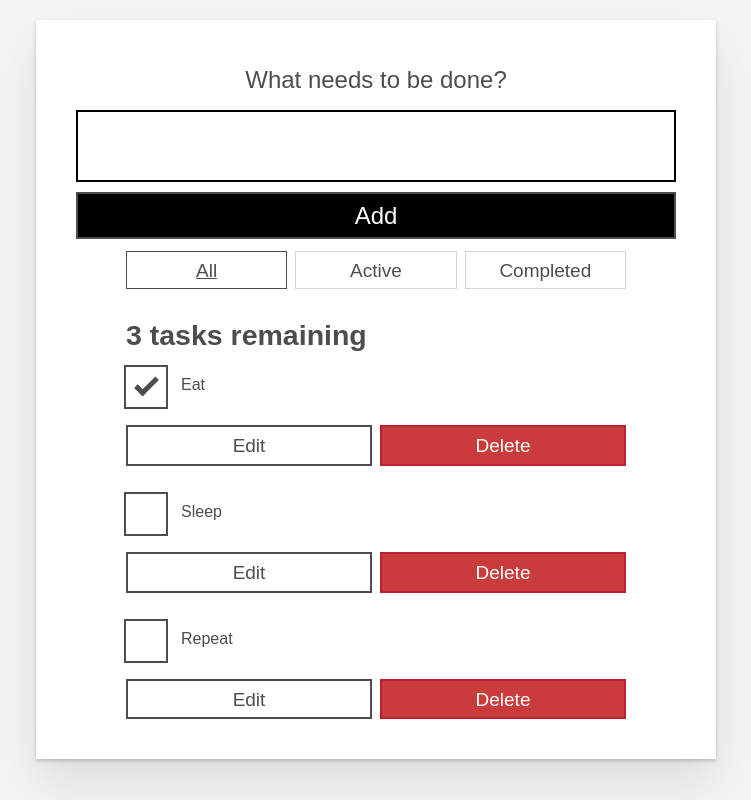
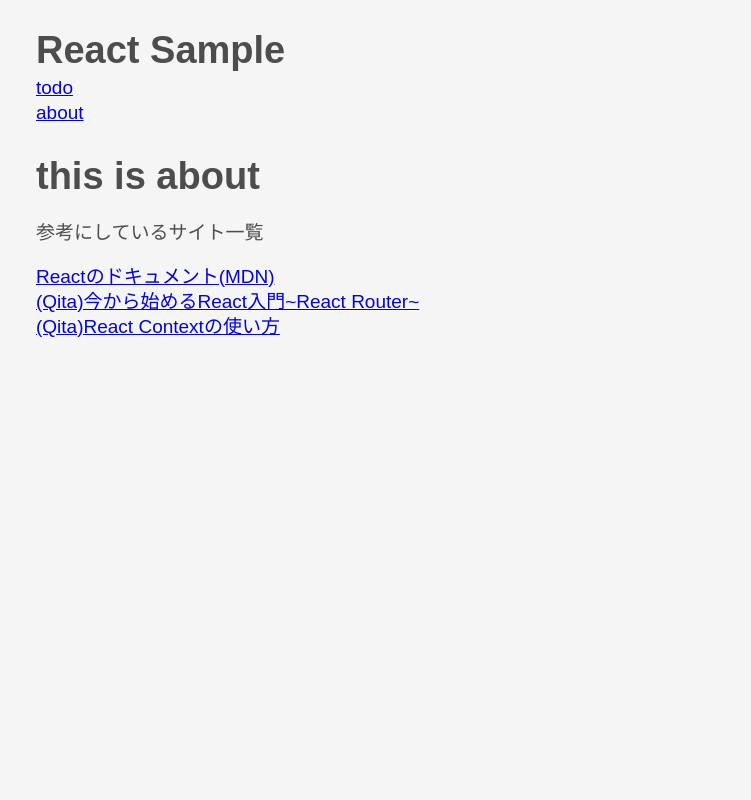
Before and after one commit to reibomaru/react_sample, a React (Create React App) app: page /about in a window 1280 px wide. Shown: the whole page, without its empty margins (264-1015 px from the left). Built offline with nearby package versions, Linux system fonts and the light colour scheme.

Commit message:
feat: react routerをなんとなく入れてみた

```diff
--- a/package.json
+++ b/package.json
@@ -35,5 +35,9 @@
       "last 1 firefox version",
       "last 1 safari version"
     ]
+  },
+  "devDependencies": {
+    "react-router": "^5.2.0",
+    "react-router-dom": "^5.2.0"
   }
 }
--- a/src/App.js
+++ b/src/App.js
@@ -1,99 +1,22 @@
-// import logo from './logo.svg';
-import React, { useState } from "react";
-import { nanoid } from "nanoid";
-import Form from "./components/Form";
-import FilterButton from "./components/FilterButton";
-import Todo from "./components/Todo";
 import './App.css';
+import { BrowserRouter as Router, Route, Link } from "react-router-dom";
+import TopPage from './pages/TopPage'
+import TodoPage from './pages/TodoPage'
+import AboutPage from './pages/AboutPage'
 
 function App(props) {
-  const FILTER_MAP = {
-    All: () => true,
-    Active: task => !task.completed,
-    Completed: task => task.completed
-  };
-  const FILTER_NAMES = Object.keys(FILTER_MAP);
-
-  const [tasks, setTasks] = useState(props.tasks);
-  const [filter, setFilter] = useState('All');
-
-  function addTask(name) {
-    alert(name);
-    const newTask = { id: "todo-"+nanoid(), name: name, completed: false };
-    setTasks([...tasks, newTask]);
-  }
-
-  function editTask(id, newName) {
-    const editedTaskList = tasks.map(task => {
-    // if this task has the same ID as the edited task
-      if (id === task.id) {
-        //
-        return {...task, name: newName}
-      }
-      return task;
-    });
-    setTasks(editedTaskList);
-  }
-
-  function deleteTask(id) {
-    const remainingTasks = tasks.filter(task => id !== task.id);
-    setTasks(remainingTasks);
-  }
-
-  function toggleTaskCompleted(id) {
-    const updatedTasks = tasks.map(task => {
-      // if this task has the same ID as the edited task
-      if (id === task.id) {
-        // use object spread to make a new object
-        // whose `completed` prop has been inverted
-        return {...task, completed: !task.completed}
-      }
-      return task;
-    });
-    setTasks(updatedTasks);
-  }
-  const taskList = tasks
-  .filter(FILTER_MAP[filter])
-  .map(task => (
-    <Todo
-      id={task.id}
-      name={task.name}
-      completed={task.completed}
-      key={task.id}
-      toggleTaskCompleted={toggleTaskCompleted}
-      deleteTask={deleteTask}
-      editTask={editTask}
-    />
-  ));
-
-  const filterList = FILTER_NAMES.map(name => (
-    <FilterButton
-      key={name}
-      name={name}
-      isPressed={name === filter}
-      setFilter={setFilter}
-    />
-  ));
-
-  const tasksNoun = taskList.length !== 1 ? 'tasks' : 'task';
-  const headingText = `${taskList.length} ${tasksNoun} remaining`;
-
-  return (
-    <div className="todoapp stack-large">
-      <Form addTask={addTask}/>
-      <div className="filters btn-group stack-exception">
-        {filterList}
-      </div>
-      <h2 id="list-heading">{headingText}</h2>
-      <ul
-        role="list"
-        className="todo-list stack-large stack-exception"
-        aria-labelledby="list-heading"
-      >
-        {taskList}
-      </ul>
+  return(
+    <div>
+      <h1>React Sample</h1>
+      <Router>
+        <Link to="/todo">todo</Link><br/>
+        <Link to="/about">about</Link>
+        <Route exact path="/" component={TopPage}></Route>
+        <Route path="/todo" component={TodoPage} ></Route>
+        <Route path="/about" component={AboutPage}></Route>
+      </Router>
     </div>
-  );
+  )
 }
 
 export default App;
--- a/src/index.js
+++ b/src/index.js
@@ -4,15 +4,9 @@ import './index.css';
 import App from './App';
 import reportWebVitals from './reportWebVitals';
 
-const DATA = [
-  { id: "todo-0", name: "Eat", completed: true },
-  { id: "todo-1", name: "Sleep", completed: false },
-  { id: "todo-2", name: "Repeat", completed: false }
-];
-
 ReactDOM.render(
   <React.StrictMode>
-    <App tasks={DATA}/>
+    <App />
   </React.StrictMode>,
   document.getElementById('root')
 );
--- /dev/null
+++ b/src/pages/AboutPage.js
@@ -0,0 +1,17 @@
+import React from 'react'
+
+function AboutPage(){
+    return(
+        <div>
+            <h1>this is about</h1>
+            <p>参考にしているサイト一覧</p>
+            <ul>
+                <li><a target="_blank" rel="noopener noreferrer" href="https://developer.mozilla.org/en-US/docs/Learn/Tools_and_testing/Client-side_JavaScript_frameworks/React_getting_started">Reactのドキュメント(MDN)</a></li>
+                <li><a target="_blank" rel="noopener noreferrer" href="https://qiita.com/TsutomuNakamura/items/34a7339a05bb5fd697f2">(Qita)今から始めるReact入門~React Router~</a></li>
+                <li><a target="_blank" rel="noopener noreferrer" href="https://qiita.com/ryokkkke/items/dc25111fcf52ea579d58">(Qita)React Contextの使い方</a></li>
+            </ul>
+        </div>
+    )
+}
+
+export default AboutPage;
--- /dev/null
+++ b/src/pages/TodoPage.js
@@ -0,0 +1,104 @@
+import React, { useState } from "react";
+import { nanoid } from "nanoid";
+import Form from "../components/Form";
+import FilterButton from "../components/FilterButton";
+import Todo from "../components/Todo";
+import '../App.css';
+
+const DATA = [
+    { id: "todo-0", name: "Eat", completed: true },
+    { id: "todo-1", name: "Sleep", completed: false },
+    { id: "todo-2", name: "Repeat", completed: false }
+];
+
+function TodoPage(props) {
+  const FILTER_MAP = {
+    All: () => true,
+    Active: task => !task.completed,
+    Completed: task => task.completed
+  };
+  const FILTER_NAMES = Object.keys(FILTER_MAP);
+
+  const [tasks, setTasks] = useState(DATA);
+  const [filter, setFilter] = useState('All');
+
+  function addTask(name) {
+    alert(name);
+    const newTask = { id: "todo-"+nanoid(), name: name, completed: false };
+    setTasks([...tasks, newTask]);
+  }
+
+  function editTask(id, newName) {
+    const editedTaskList = tasks.map(task => {
+    // if this task has the same ID as the edited task
+      if (id === task.id) {
+        //
+        return {...task, name: newName}
+      }
+      return task;
+    });
+    setTasks(editedTaskList);
+  }
+
+  function deleteTask(id) {
+    const remainingTasks = tasks.filter(task => id !== task.id);
+    setTasks(remainingTasks);
+  }
+
+  function toggleTaskCompleted(id) {
+    const updatedTasks = tasks.map(task => {
+      // if this task has the same ID as the edited task
+      if (id === task.id) {
+        // use object spread to make a new object
+        // whose `completed` prop has been inverted
+        return {...task, completed: !task.completed}
+      }
+      return task;
+    });
+    setTasks(updatedTasks);
+  }
+  const taskList = tasks
+  .filter(FILTER_MAP[filter])
+  .map(task => (
+    <Todo
+      id={task.id}
+      name={task.name}
+      completed={task.completed}
+      key={task.id}
+      toggleTaskCompleted={toggleTaskCompleted}
+      deleteTask={deleteTask}
+      editTask={editTask}
+    />
+  ));
+
+  const filterList = FILTER_NAMES.map(name => (
+    <FilterButton
+      key={name}
+      name={name}
+      isPressed={name === filter}
+      setFilter={setFilter}
+    />
+  ));
+
+  const tasksNoun = taskList.length !== 1 ? 'tasks' : 'task';
+  const headingText = `${taskList.length} ${tasksNoun} remaining`;
+
+  return (
+    <div className="todoapp stack-large">
+      <Form addTask={addTask}/>
+      <div className="filters btn-group stack-exception">
+        {filterList}
+      </div>
+      <h2 id="list-heading">{headingText}</h2>
+      <ul
+        role="list"
+        className="todo-list stack-large stack-exception"
+        aria-labelledby="list-heading"
+      >
+        {taskList}
+      </ul>
+    </div>
+  );
+}
+
+export default TodoPage;
--- /dev/null
+++ b/src/pages/TopPage.js
@@ -0,0 +1,11 @@
+import React from 'react'
+
+function AboutPage(){
+    return(
+        <div>
+
+        </div>
+    )
+}
+
+export default AboutPage;
```
Also changed, not shown: 1 other file (tests, documents, lock files or other folders).
